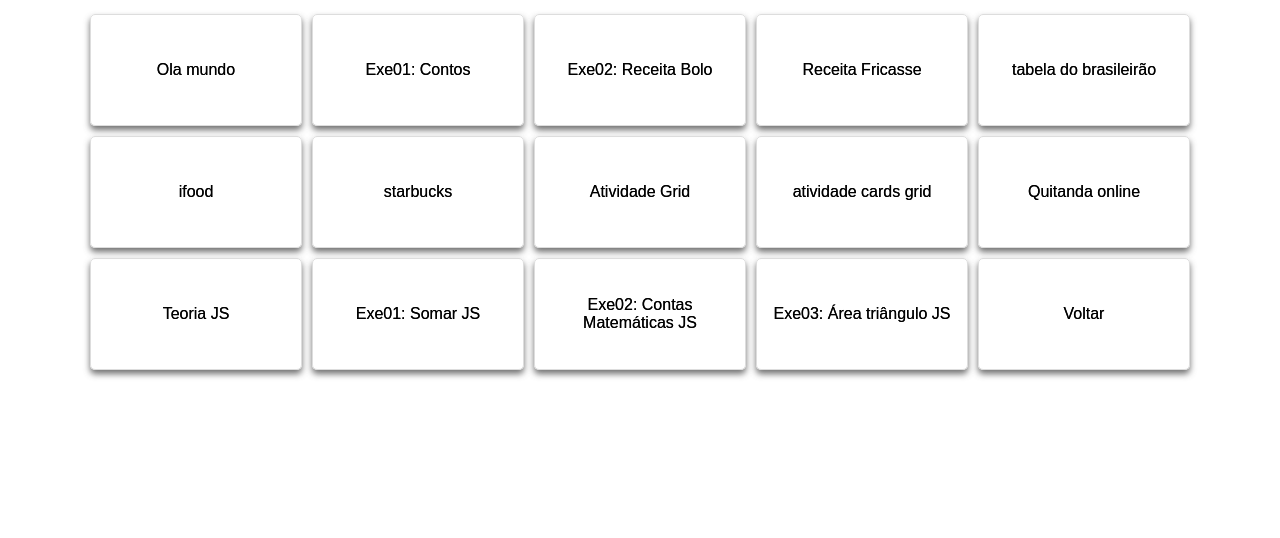
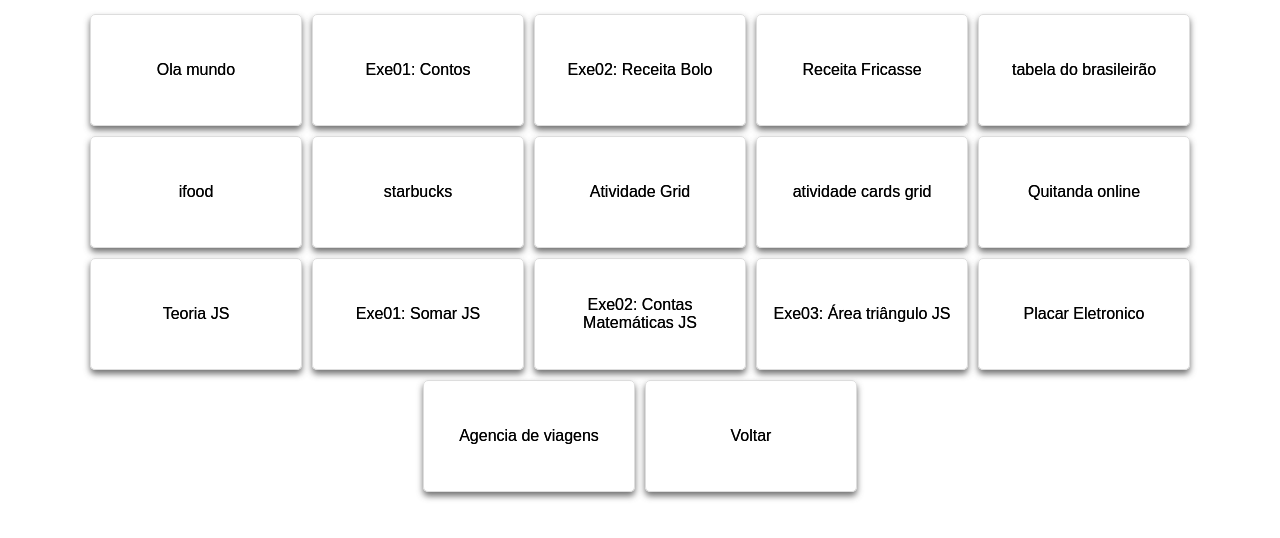
Before and after one commit to Bertuci08/linguagemMarcacao, a plain HTML site: page atividade.html in a window 1280 px wide. Shown: the part 68-606 px from the top of the page. Drawn offline with Linux system fonts and the light colour scheme.

Commit message:
aula 23 atualizada

```diff
--- a/atividade.html
+++ b/atividade.html
@@ -23,6 +23,8 @@
     <a href="./javaScript/ex01.html" class="card2">Exe01: Somar JS</a>
     <a href="./javaScript/ex02.html" class="card2">Exe02: Contas Matemáticas JS</a>
     <a href="./javaScript/ex03.html" class="card2">Exe03: Área triângulo JS</a>
+    <a href="./javaScript/placar_eletronico/placar.html" class="card2">Placar Eletronico</a>
+    <a href="./javaScript/agencia_viagens/principal.html" class="card2">Agencia de viagens</a>
 
 
     <a href="../Lima A PASTA/index.html" class="card2">Voltar</a>
```
